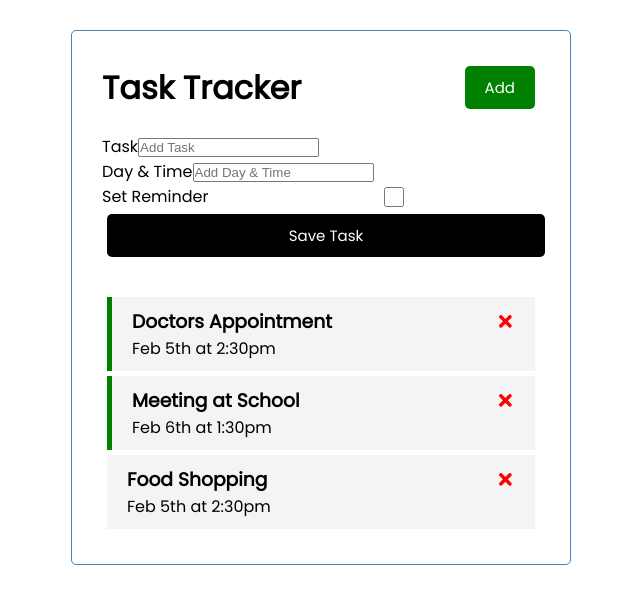
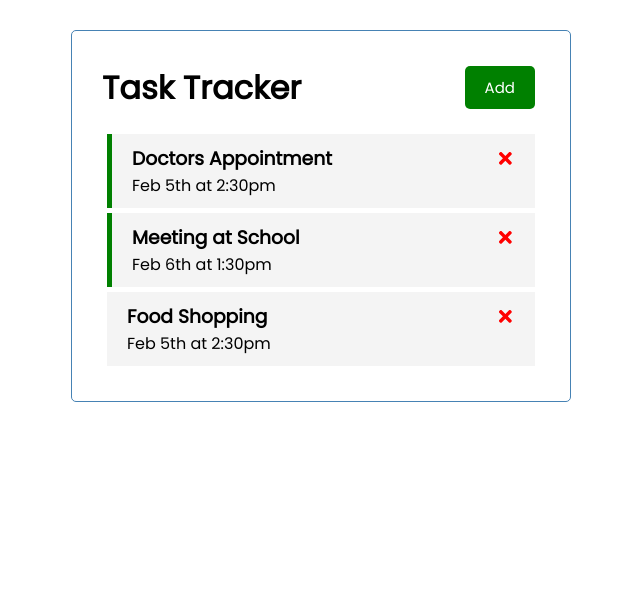
Before and after one commit to zongxili/TaskTracker, a React (Create React App) app: page / in a window 1280 px wide. Shown: the top 604 px of the page, without its empty margins (319-959 px from the left). Built offline with nearby package versions, Linux system fonts and the light colour scheme.

Commit message:
added onAdd to the Add button on the header

```diff
--- a/src/App.js
+++ b/src/App.js
@@ -4,6 +4,8 @@
 import AddTask from "./components/AddTask";
 
 function App() { // root component
+
+  const [showAddTask, setShowAddTask] = useState(false);
 
   const [tasks, setTasks] = useState([
     {
@@ -51,8 +53,8 @@
 
   return (
     <div className="container">
-      <Header title='Task Tracker' />
-      <AddTask onAdd={addTask} />
+      <Header onAdd={() => setShowAddTask(!showAddTask)} />
+      {showAddTask && <AddTask onAdd={addTask} />}
       {tasks.length > 0
         ? <Tasks tasks={tasks} onDelete={deleteTask} onToggle={toggleReminder} />
         : ('No Tasks to Show')
--- a/src/components/Header.js
+++ b/src/components/Header.js
@@ -1,15 +1,12 @@
 import propTypes from 'prop-types';
 import Button from './Button';
 
-const Header = ({ title }) => {
-  const onClick = (e) => {
-    console.log(e);
-  };
+const Header = ({ title, onAdd }) => {
 
   return (
     <header className='header'>
       <h1>{title}</h1>
-      <Button color='green' text='Add' onClick={onClick} />
+      <Button color='green' text='Add' onClick={onAdd} />
     </header>
   )
 }
```
